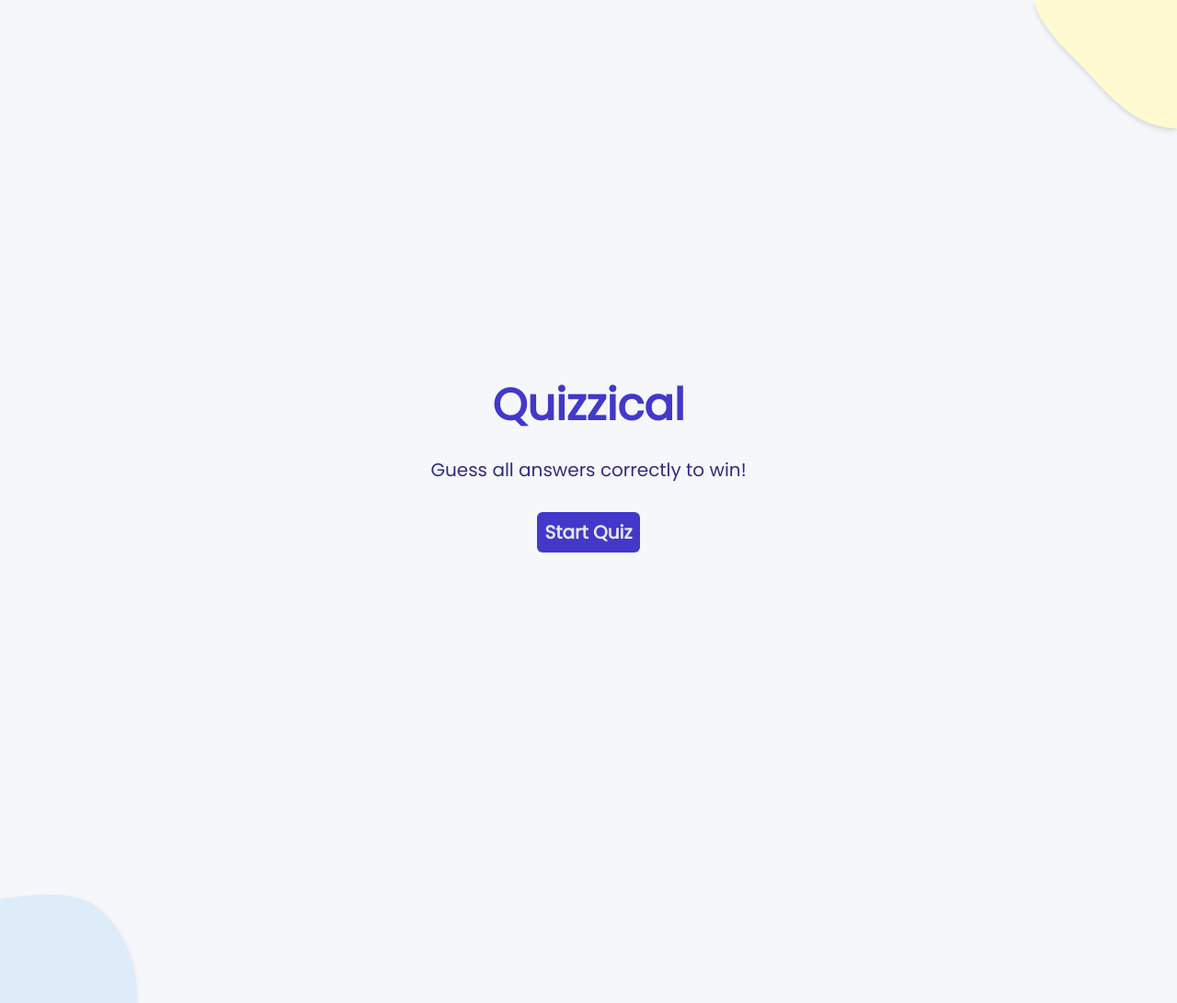
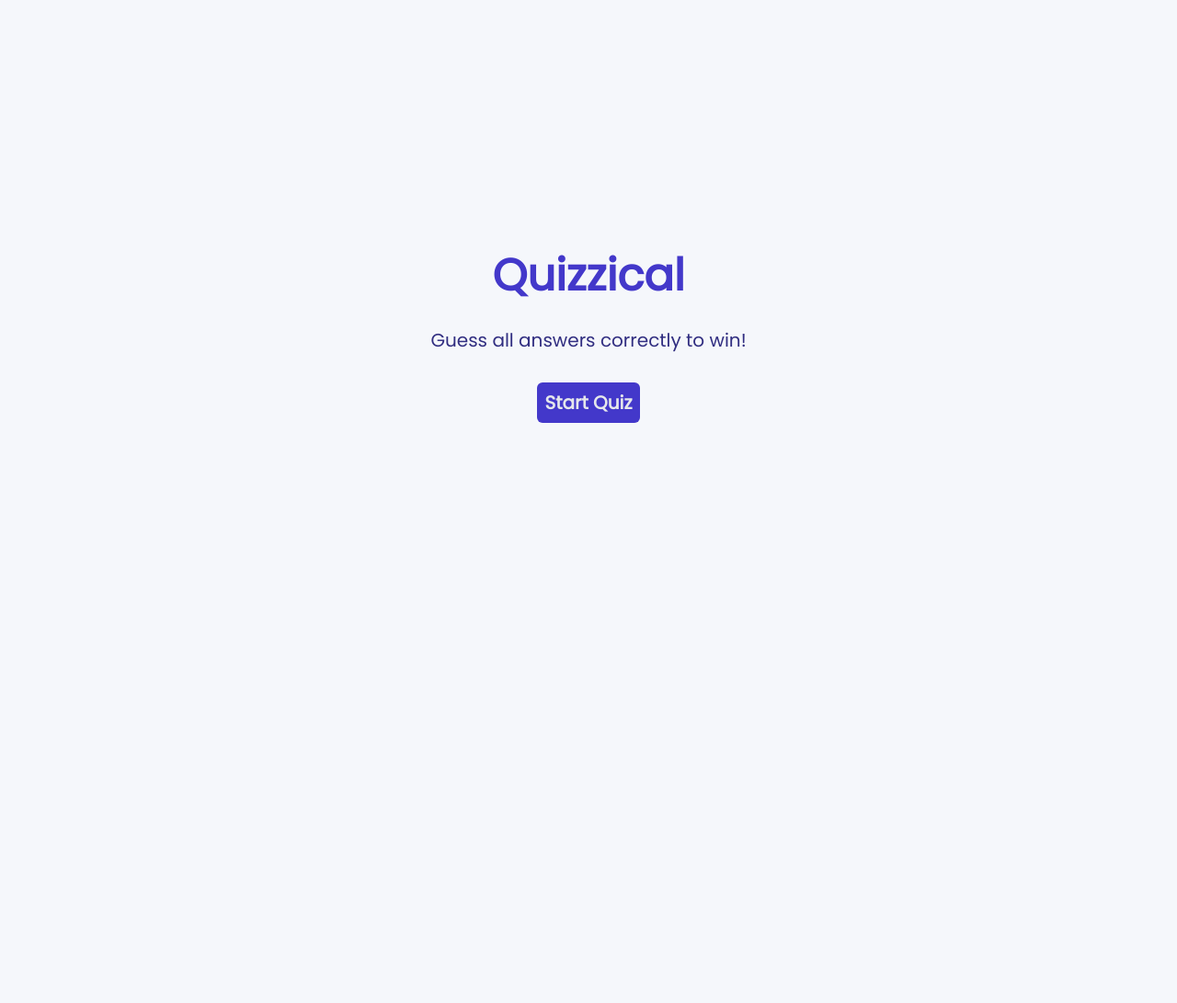
Before and after one commit to SidharthK2/Quizzical, a React (Vite) app: page / in a window 1280 px wide. Shown: the whole page at 92% size. After the commit the page ends 816 px from the top, so only its background shows below. Built offline with nearby package versions, Linux system fonts and the light colour scheme.

Commit message:
remove blobs img

```diff
--- a/src/App.jsx
+++ b/src/App.jsx
@@ -68,11 +68,6 @@ export default function App() {
   return (
     <div className="w-screen h-screen">
       {console.log("Rendered")}
-      <img
-        src="src/assets/blob 5.png"
-        alt="blob1"
-        className="mt-auto ml-auto drop-shadow-md"
-      />
 
       {!start && <Intro handleClick={onStart} />}
       {start && (
@@ -94,11 +89,6 @@ export default function App() {
           )}
         </div>
       )}
-      <img
-        src="src/assets/blob 6.png"
-        alt="blob2"
-        className="mb-auto mr-auto drop-shadow-md"
-      />
     </div>
   );
 }
```
